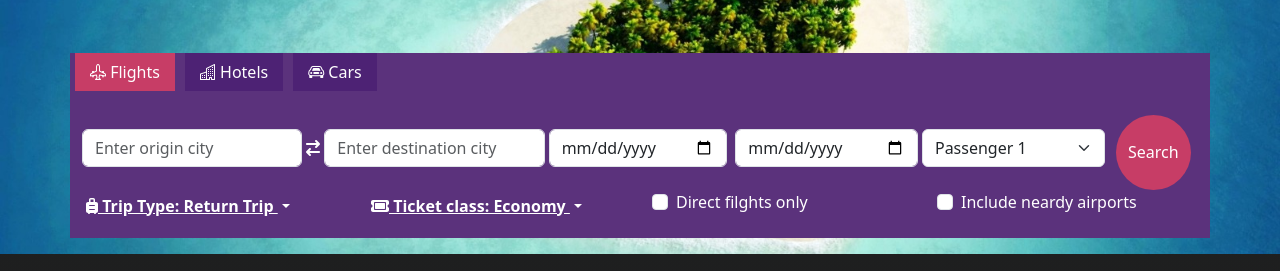
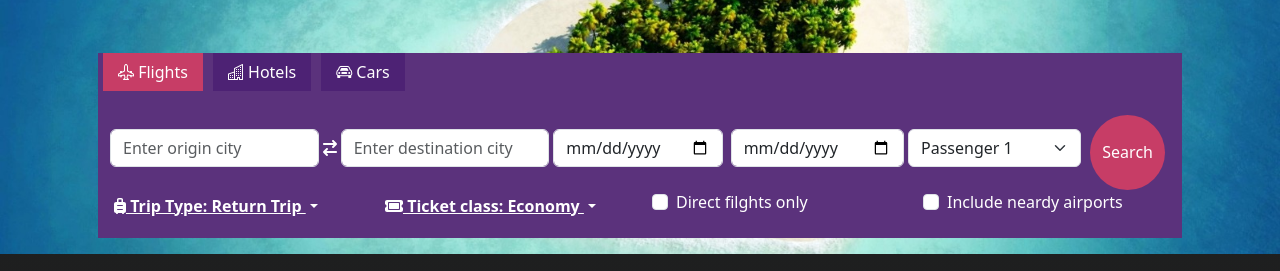
Before and after one commit to nisha-p-28/Momondo, a plain HTML site: page index.html in a window 1280 px wide. Shown: the part 319-590 px from the top of the page. Drawn offline with nearby package versions, Linux system fonts and the light colour scheme.

Commit message:
3rd commit

```diff
--- a/assist/css/style.css
+++ b/assist/css/style.css
@@ -2,6 +2,13 @@
     margin: 0;
     padding: 0;
     box-sizing: border-box;
+}
+
+html, body {
+    overflow-x: hidden; /* Hide horizontal overflow */
+    margin: 0;
+    padding: 0;
+    width: 100%;
 }
 
 .bg-purple {
--- a/index.html
+++ b/index.html
@@ -77,7 +77,7 @@
                         <h3 class="fw-blod">- every single time</h3>
                     </div>
                 </div>
-                <div class="row bg-purple text-white pb-3">
+                <div class="row bg-purple text-white pb-3 mx-md-3">
                     <ul class="nav nav-pills mb-3" id="pills-tab" role="tablist">
                         <li class="nav-item" role="presentation">
                             <button class="nav-link active" id="pills-home-tab" data-bs-toggle="pill"
@@ -713,9 +713,12 @@
                     <!-- Third column for social icons -->
                     <div class="col-md-2 text-right icon">
                         <ul class="list-inline">
-                            <li class="list-inline-item"><a href="#" class="text-white"><i class="fa-brands fa-twitter fa-lg"></i></a></li>
-                            <li class="list-inline-item"><a href="#" class="text-white"><i class="fa-brands fa-facebook fa-lg"></i></a></li>
-                            <li class="list-inline-item"><a href="#" class="text-white"><i class="fa-brands fa-instagram fa-lg"></i></a></li>
+                            <li class="list-inline-item"><a href="#" class="text-white"><i
+                                        class="fa-brands fa-twitter fa-lg"></i></a></li>
+                            <li class="list-inline-item"><a href="#" class="text-white"><i
+                                        class="fa-brands fa-facebook fa-lg"></i></a></li>
+                            <li class="list-inline-item"><a href="#" class="text-white"><i
+                                        class="fa-brands fa-instagram fa-lg"></i></a></li>
                         </ul>
                     </div>
                 </div>
@@ -729,4 +732,5 @@
     <script src="https://cdnjs.cloudflare.com/ajax/libs/font-awesome/6.6.0/js/all.min.js"></script>
     <script src="assist/js/script.js"></script>
 </body>
+
 </html>
```
